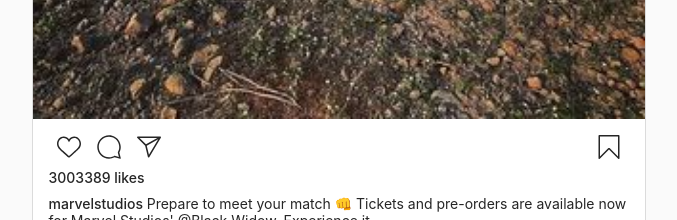
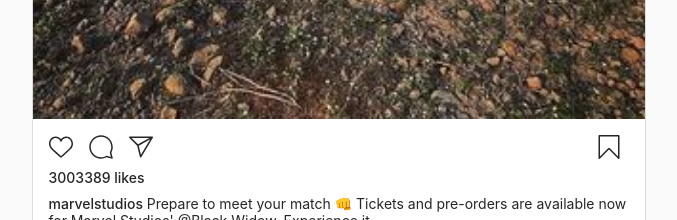
Before and after one commit to SmurtiranjanSahoo/instagram-clone, a React (Create React App) app: page / in a window 1280 px wide. Shown: the part 780-1000 px from the top of the page, without its empty margins (141-818 px from the left). Built offline with nearby package versions, Linux system fonts and the light colour scheme.

Commit message:
Home PostCard minor fix

```diff
--- a/src/App.css
+++ b/src/App.css
@@ -898,6 +898,9 @@ hr {
   outline: none;
   cursor: pointer;
 }
+.post-card-icons button:nth-child(1) {
+  padding-left: 0;
+}
 .post-card-like-v {
   width: 100%;
   padding: 0 16px;
```
